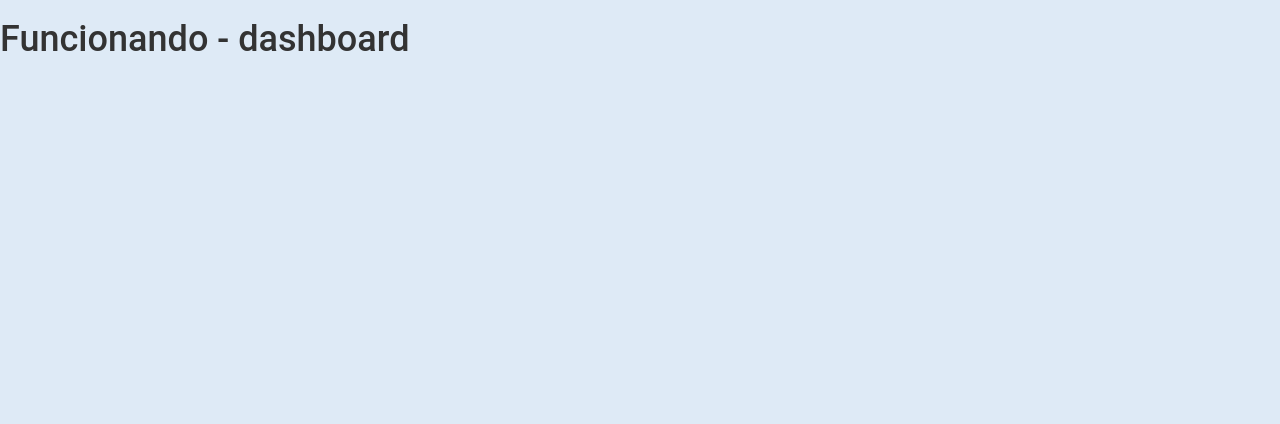
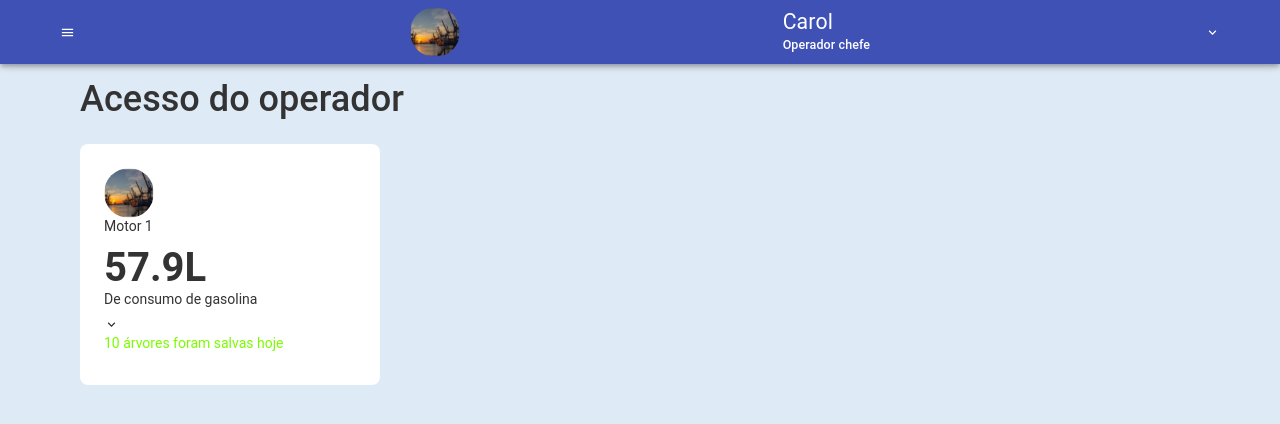
Before and after one commit to henriquepe/hacka-project, a React (Create React App) app: page /dashboard in a window 1280 px wide. Shown: the top 424 px of the page. Built offline with nearby package versions, Linux system fonts and the light colour scheme.

Commit message:
Estruturando a página dashboard

```diff
--- a/package.json
+++ b/package.json
@@ -3,7 +3,6 @@
   "version": "0.1.0",
   "private": true,
   "dependencies": {
-    "react-router-dom": "^5.2.0",
     "@material-ui/core": "^4.8.3",
     "@material-ui/icons": "^4.5.1",
     "@material-ui/pickers": "^3.2.10",
@@ -11,6 +10,7 @@
     "@testing-library/jest-dom": "^4.2.4",
     "@testing-library/react": "^9.3.2",
     "@testing-library/user-event": "^7.1.2",
+    "@trendmicro/react-sidenav": "^0.5.0",
     "bootstrap": "^4.4.1",
     "bootstrap-v4-rtl": "^4.4.1-1",
     "eslint-config-airbnb": "^18.2.0",
@@ -18,12 +18,14 @@
     "eslint-plugin-jsx-a11y": "^6.3.0",
     "eslint-plugin-react": "^7.20.0",
     "eslint-plugin-react-hooks": "^4",
+    "jquery": "^3.5.1",
     "material-ui-pickers": "^2.2.4",
     "postcss-loader": "^3.0.0",
     "react": "^16.13.1",
     "react-bootstrap": "^1.0.1",
     "react-dom": "^16.13.1",
     "react-image": "^4.0.2",
+    "react-router-dom": "^5.2.0",
     "react-scripts": "3.4.1"
   },
   "scripts": {
@@ -51,6 +53,5 @@
     "eslint-config-prettier": "^6.11.0",
     "eslint-plugin-prettier": "^3.1.4",
     "prettier": "^2.0.5"
-
   }
 }
--- a/src/pages/Main/dashboard/Dashboard.css
+++ b/src/pages/Main/dashboard/Dashboard.css
@@ -0,0 +1,46 @@
+.header .toolbar {
+    justify-content: space-between;
+}
+
+.dashboard-container {
+    padding-top: 100px;
+	width: 100%;
+	max-width: 1180px;
+	padding: 0 30px;
+	margin: 32px auto;
+}
+
+.dashboard-container img {
+    border-radius: 50%;
+    width: 50px;
+    height: 50px;
+}
+
+.dashboard-container h1 {
+	margin-top: 80px;
+	margin-bottom: 24px;
+}
+
+.dashboard-container ul {
+    max-width: 300px;
+    min-width: 300px;
+}
+
+.dashboard-container ul li {
+	background: #fff;
+	padding: 24px;
+	border-radius: 8px;
+}
+
+.dashboard-container ul li strong {
+    font-size: 40px;
+    text-align: center;
+}
+
+.motors {
+    justify-content: space-between;
+}
+
+.arvores {
+    color: lawngreen;
+}
--- a/src/pages/Main/dashboard/Dashboard.js
+++ b/src/pages/Main/dashboard/Dashboard.js
@@ -1,7 +1,52 @@
 import React from 'react';
 
+import { AppBar, IconButton, Toolbar, Typography, Container, Tabs, Tab } from '@material-ui/core';
+import { Menu, ExpandMore} from '@material-ui/icons';
+
+
+import logoImg from '../login/assets/ships.png';
+import './Dashboard.css';
+
 const dashboard = () => {
-  return <h1>Funcionando - dashboard</h1>;
+    return (
+      <div className="dashboard-container">
+        <header>
+          <AppBar className="header" position="fixed">
+              <Container>
+                <Toolbar className="toolbar" >
+                  <IconButton  color="inherit">
+                    <Menu/>
+                  </IconButton>
+                  <img src={logoImg} />
+                  <div >
+                    <Typography variant="h4">Carol</Typography>
+                    <Typography variant="h6">Operador chefe</Typography>
+                  </div>
+                  <IconButton color="inherit">
+                    <ExpandMore />
+                  </IconButton>
+                </Toolbar>
+              </Container>
+          </AppBar>
+      </header>
+
+      <h1>Acesso do operador</h1>
+      <div className="motors" >
+      <ul>
+        <li>
+          <img src={logoImg} className="itens"/>
+          <p>Motor 1 </p>
+          <strong>57.9L </strong>
+          <p>De consumo de gasolina</p>
+            <ExpandMore />
+          <p className="arvores">10 árvores foram salvas hoje</p>
+        </li>
+
+      </ul>
+      </div>
+</div>
+    )
+
 };
 
 export default dashboard;
```
Also changed, not shown: 1 other file (tests, documents, lock files or other folders).
